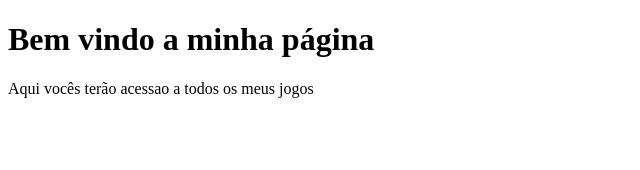
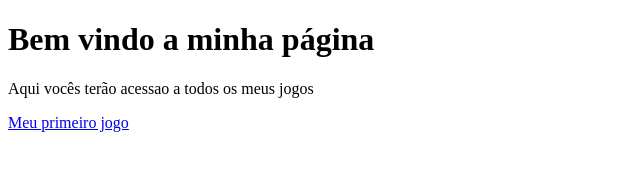
Before and after one commit to DenilsonIvo/DenilsonIvo.github.io, a plain HTML site: page index.html in a window 1280 px wide. Shown: the whole page, without its empty margins (0-640 px from the left). Drawn offline with Linux system fonts and the light colour scheme.

Commit message:
Update index.html

```diff
--- a/index.html
+++ b/index.html
@@ -6,5 +6,6 @@
   <body>
       <h1>Bem vindo a minha página</h1>
       <p>Aqui vocês terão acessao a todos os meus jogos</p>
+      <a href=https://denilsonivo.github.io/ConhecendoAsCores/>Meu primeiro jogo</a>
   </body>
 </html>
```
